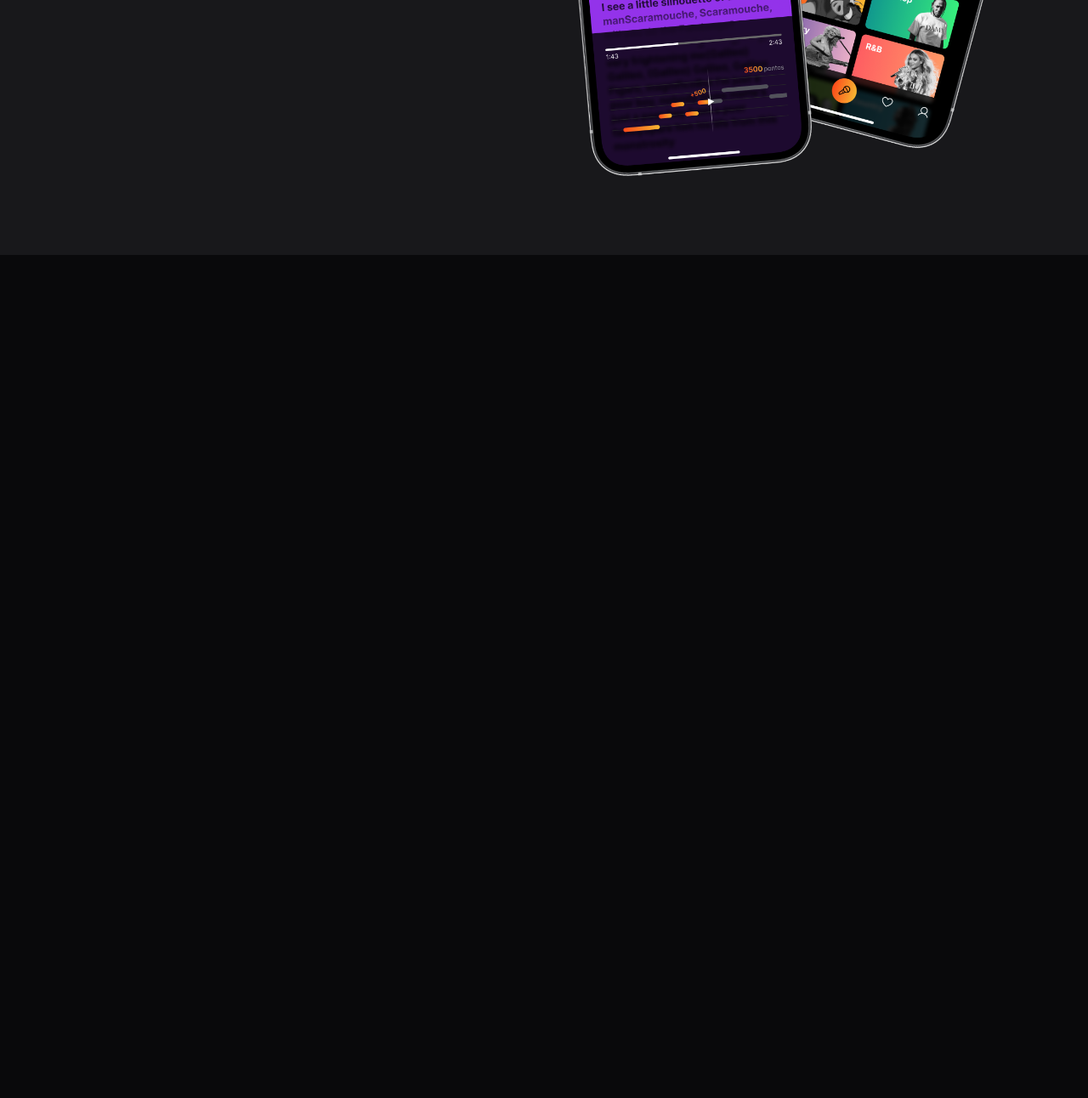
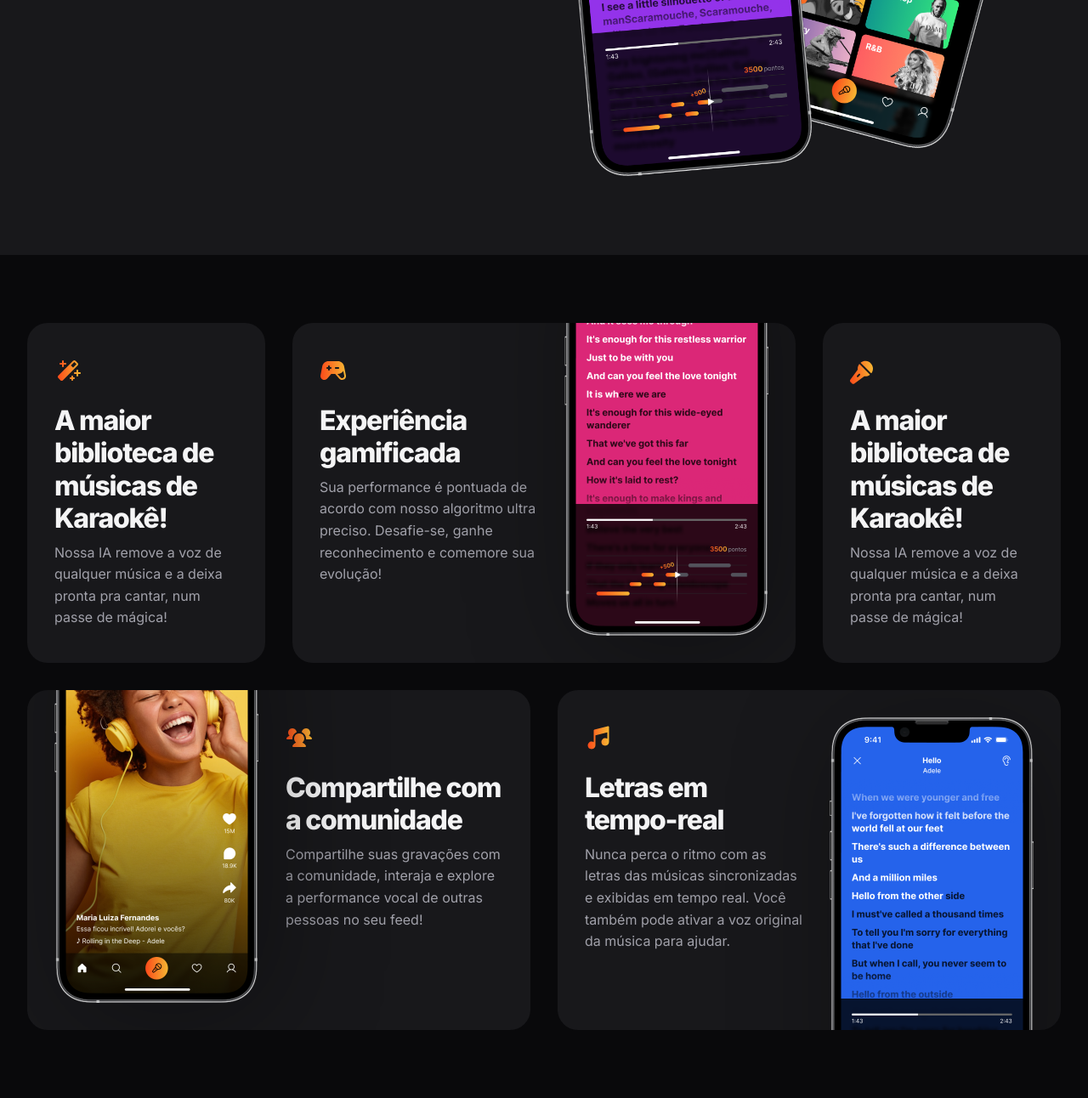
Before and after one commit to emanoelecr/Zingen, a plain HTML site: page index.html in a window 1280 px wide. Shown: the part 1351-2643 px from the top of the page at 85% size. Before the commit the page ends 1651 px from the top, so only its background shows below. Drawn offline with Linux system fonts and the light colour scheme.

Commit message:
Seção features

```diff
--- a/index.html
+++ b/index.html
@@ -66,5 +66,60 @@
         </div>
       </div>
     </section>
+    <section id="features">
+      <div class="cards container py-xl grid gap-1.5">
+        <div class="card py-lg px-lg">
+          <img src="./assets/icons/MagicWand.svg" alt="" />
+          <h3>A maior biblioteca de músicas de Karaokê!</h3>
+          <p>
+            Nossa IA remove a voz de qualquer música e a deixa pronta pra
+            cantar, num passe de mágica!
+          </p>
+        </div>
+        <div class="card py-lg px-lg">
+          <div>
+            <img src="./assets/icons/GameController.svg" alt="" />
+            <h3>Experiência gamificada</h3>
+            <p>
+              Sua performance é pontuada de acordo com nosso algoritmo ultra
+              preciso. Desafie-se, ganhe reconhecimento e comemore sua evolução!
+            </p>
+          </div>
+          <img class="desktop-only" src="./assets/Tela 2.png" alt="" />
+        </div>
+
+        <div class="card py-lg px-lg">
+          <img src="./assets/icons/MicrophoneStage.svg" alt="" />
+          <h3>A maior biblioteca de músicas de Karaokê!</h3>
+          <p>
+            Nossa IA remove a voz de qualquer música e a deixa pronta pra
+            cantar, num passe de mágica!
+          </p>
+        </div>
+        <div class="card py-lg px-lg">
+          <div>
+            <img src="./assets/icons/UsersThree.svg" alt="" />
+            <h3>Compartilhe com a comunidade</h3>
+            <p>
+              Compartilhe suas gravações com a comunidade, interaja e explore a
+              performance vocal de outras pessoas no seu feed!
+            </p>
+          </div>
+          <img class="desktop-only" src="./assets/Tela 1.png" alt="" />
+        </div>
+        <div class="card py-lg px-lg">
+          <div>
+            <img src="./assets/icons/MusicNotes.svg" alt="" />
+            <h3>Letras em tempo-real</h3>
+            <p>
+              Nunca perca o ritmo com as letras das músicas sincronizadas e
+              exibidas em tempo real. Você também pode ativar a voz original da
+              música para ajudar.
+            </p>
+          </div>
+          <img class="desktop-only" src="./assets/Tela 3.png" alt="" />
+        </div>
+      </div>
+    </section>
   </body>
 </html>
--- /dev/null
+++ b/styles/cards.css
@@ -0,0 +1,10 @@
+.card {
+  background: var(--surface-color);
+  border: 1px solid var(--stroke-colr);
+  border-radius: 1.5rem;
+
+  & h3 {
+    margin-top: 1rem;
+  }
+
+}
--- /dev/null
+++ b/styles/features.css
@@ -0,0 +1,69 @@
+#features {
+  & .cards {
+    grid-template-columns: 17.5rem 1fr 1fr 17.5rem;
+    grid-template-rows: 25rem 25rem;
+    gap: 2rem;
+  }
+
+  & .card {
+    position: relative;
+    overflow: hidden;
+    & img.desktop-only {
+      position: absolute;
+      max-width: 15rem;
+      filter: drop-shadow(1rem 1rem 4rem rgb(0 0 0 / 0.34));
+    }
+  }
+
+    & .card:nth-child(1) {
+    grid-column: 1/2;
+  }
+
+  & .card:nth-child(2) {
+    grid-column: 2/4;
+
+    & > div {
+      max-width: 16rem;
+    }
+
+    & .desktop-only {
+      bottom: 2rem;
+      right: 2rem;
+    }
+
+  }
+
+  & .card:nth-child(3) {
+    grid-column: 4/5;
+  }
+
+    & .card:nth-child(4) {
+    grid-column: 1/3;
+    grid-row: 2/3;
+
+    & > div {
+      max-width: 16rem;
+      margin-left: auto;
+    }
+
+    & .desktop-only {
+      bottom: 2rem;
+      left: 2rem;
+    }
+
+  }
+
+  & .card:nth-child(5) {
+    grid-column: 3/5;
+    grid-row: 2/3;
+
+    & > div {
+      max-width: 16rem;
+
+    }
+
+    & .desktop-only {
+      top: 2rem;
+      right: 2rem;
+    }
+}
--- a/styles/index.css
+++ b/styles/index.css
@@ -6,3 +6,5 @@
 @import url(hero.css);
 @import url(sections.css);
 @import url(about.css);
+@import url(cards.css);
+@import url(features.css) (width >= 80rem);
```
